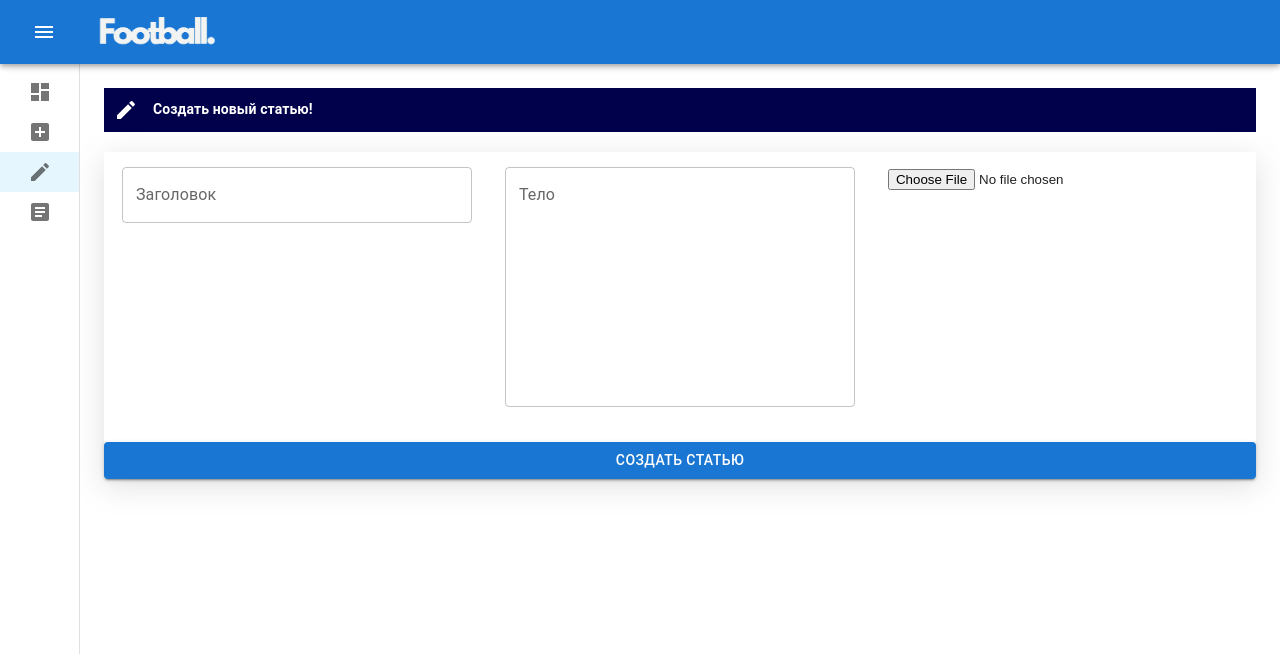
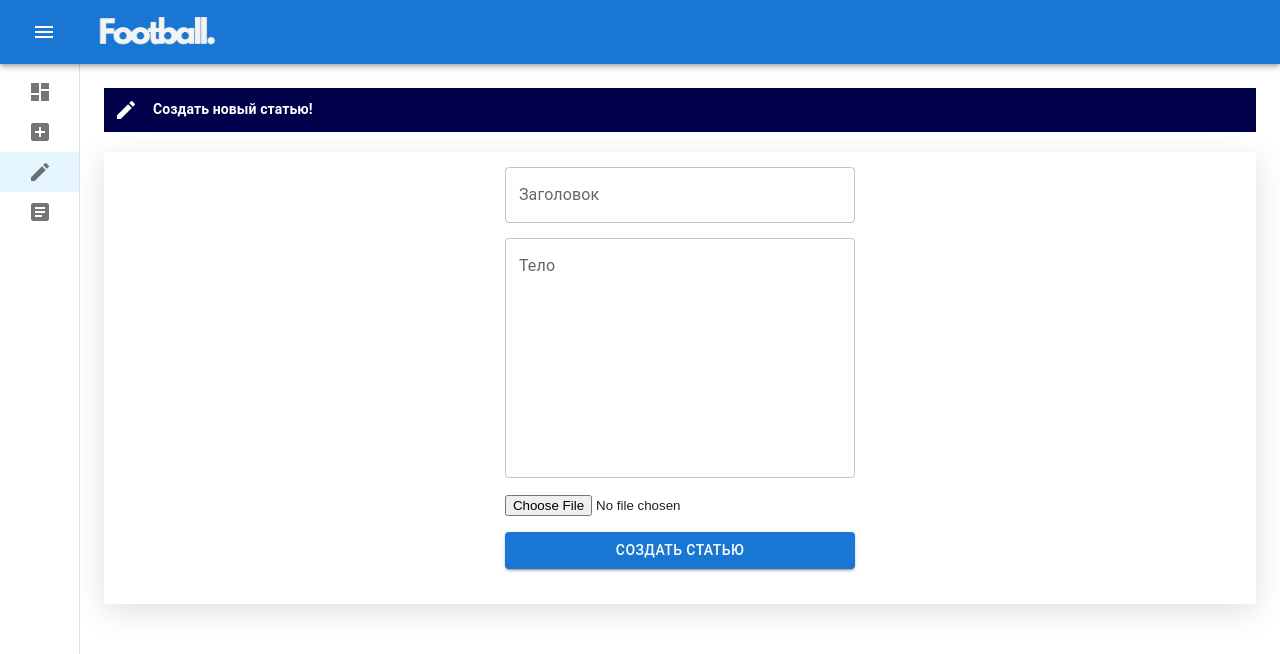
Before and after one commit to BoberSmallKing/FootballApp, a React (Vite) app in the folder frontend/: page /create_article in a window 1280 px wide. Shown: the top 654 px of the page. Built offline with nearby package versions, Linux system fonts and the light colour scheme.

Commit message:
Update style in CreatArticle

```diff
--- a/frontend/src/components/pages/CreateArticle.jsx
+++ b/frontend/src/components/pages/CreateArticle.jsx
@@ -51,7 +51,7 @@ const CreateArticle = () => {
             />
           );
           setTimeout(() => {
-            navigate("/");
+            navigate("/articles");
           }, 1500);
         })
         .catch((error) => {
@@ -80,6 +80,7 @@ const CreateArticle = () => {
         {message}
         <Box className={"FormBox"}>
           <Box className={"FormArea"}>
+            <Box sx={{ marginBottom: "15px" }}>
               <TextForm
                 label={"Заголовок"}
                 rows={9}
@@ -91,7 +92,7 @@ const CreateArticle = () => {
                 helperText={formik.touched.title && formik.errors.title}
               />
             </Box>
-          <Box className={"FormArea"}>
+            <Box sx={{ marginBottom: "15px" }}>
               <DescriptionForm
                 label={"Тело"}
                 rows={9}
@@ -103,7 +104,7 @@ const CreateArticle = () => {
                 helperText={formik.touched.body && formik.errors.body}
               />
             </Box>
-          <Box className={"FormArea"}>
+            <Box sx={{ marginBottom: "15px" }}>
               <input
                 type="file"
                 name="image"
@@ -117,6 +118,7 @@ const CreateArticle = () => {
               Создать статью
             </Button>
           </Box>
+        </Box>
       </form>
     </div>
   );
```
Lines whose indentation alone changed are shown as unchanged.
